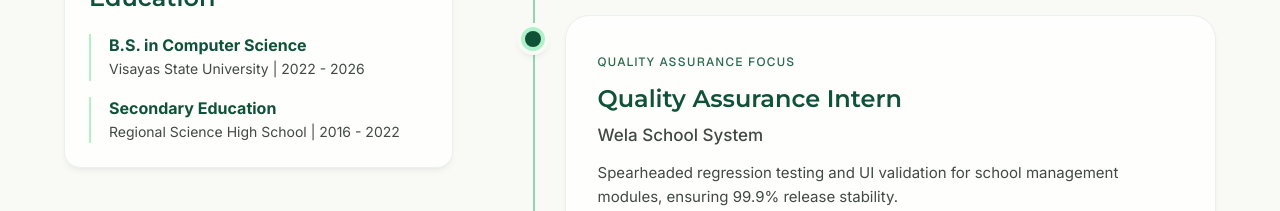
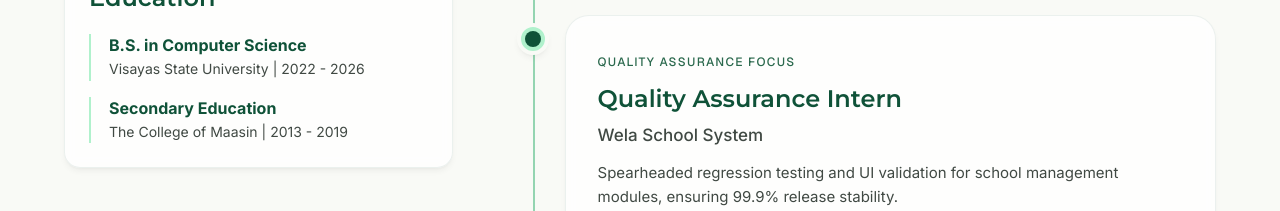
Before and after one commit to knsmnth/my-portfolio-laraga, a React (Vite) app: page / in a window 1280 px wide. Shown: the part 2720-2931 px from the top of the page. Built offline with nearby package versions, Linux system fonts and the light colour scheme.

Commit message:
Update secondary education details to The College of Maasin

```diff
--- a/src/App.tsx
+++ b/src/App.tsx
@@ -151,8 +151,8 @@ export default function App() {
     {
       id: 2,
       degree: "Secondary Education",
-      institution: "Regional Science High School",
-      period: "2016 - 2022"
+      institution: "The College of Maasin",
+      period: "2013 - 2019"
     }
   ];
 
```
